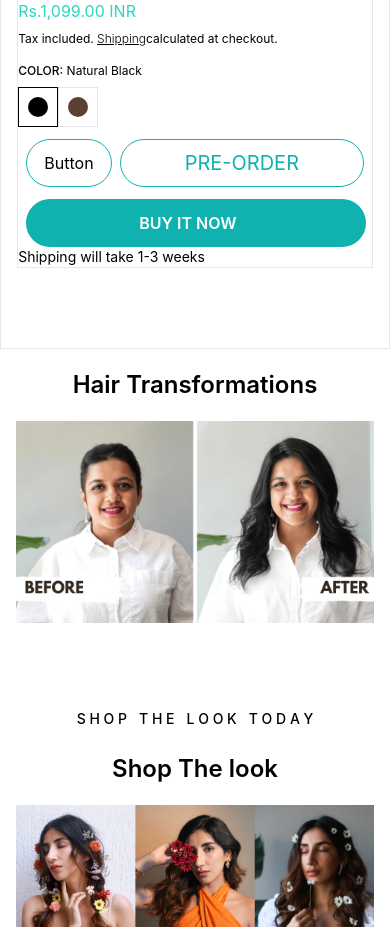
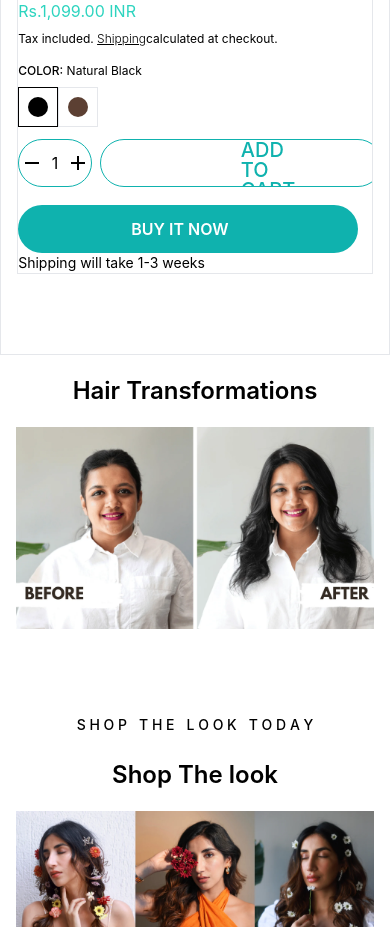
Before and after one commit to aran08/nishhair-frontend, a React (Create React App) app: page / in a window 390 px wide. Shown: the part 2320-3247 px from the top of the page. Built offline with nearby package versions, Linux system fonts and the light colour scheme; no server answers.

Commit message:
Button Added

```diff
--- a/src/pages/home/loved/Loved.jsx
+++ b/src/pages/home/loved/Loved.jsx
@@ -1,4 +1,6 @@
 import React, { useState } from "react";
+import RemoveIcon from '@mui/icons-material/Remove';
+import AddIcon from '@mui/icons-material/Add';
 
 const Loved = () => {
   const [image, setImage] = useState("#000");
@@ -52,17 +54,17 @@ const Loved = () => {
                 <div className="bg-[#5C4033] w-5 h-5 rounded-full"></div>
               </div>
             </div>
-            <div className="flex py-3 mx-2 md:mx-0">
+            <div className="flex py-3 md:mx-0">
               <div className="border w-28 h-12 text-center border-[#0FB2AE] rounded-3xl flex justify-center items-center">
-                <button>Button</button>
+                <button className="flex gap-2"><RemoveIcon/>{1}<AddIcon/></button>
               </div>
-              <div className="w-[95%] ml-2">
-                <button type="button" className="btn btn4">
-                  PRE-ORDER
+              <div className="ml-2">
+                <button type="button" className="btn btn4 font-medium text-sm px-[140px]">
+                  ADD TO CART
                 </button>
               </div>
             </div>
-            <div className="h-12 ml-2 flex pr-6 justify-center items-center font-semibold rounded-3xl pl-2 w-[96%] bg-[#0FB2AE] text-white">
+            <div className="h-12 flex pr-6 justify-center items-center font-semibold rounded-3xl pl-2 w-[96%] bg-[#0FB2AE] text-white">
               <button className="my-1">
                 BUY IT NOW
               </button>
```
